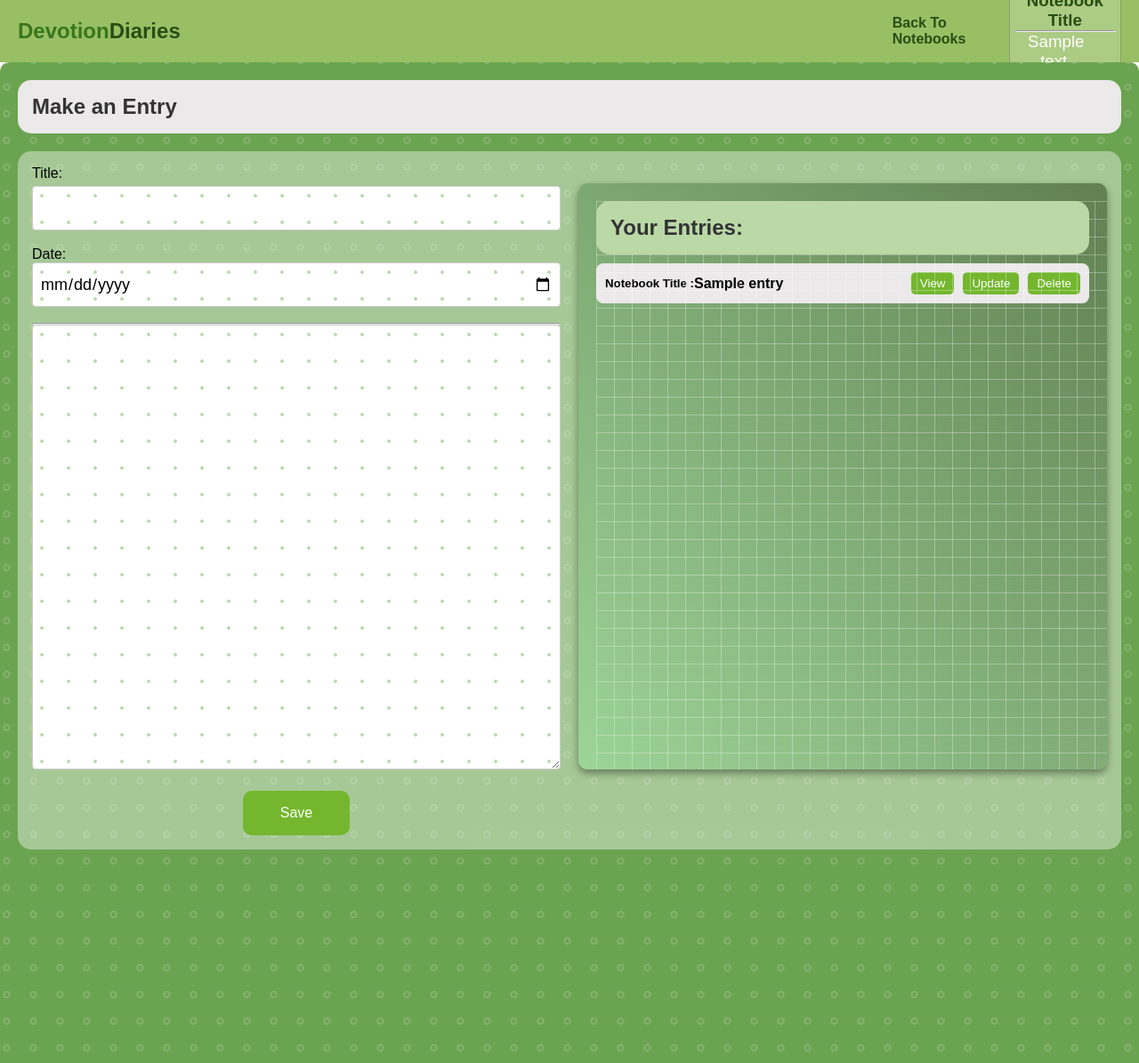
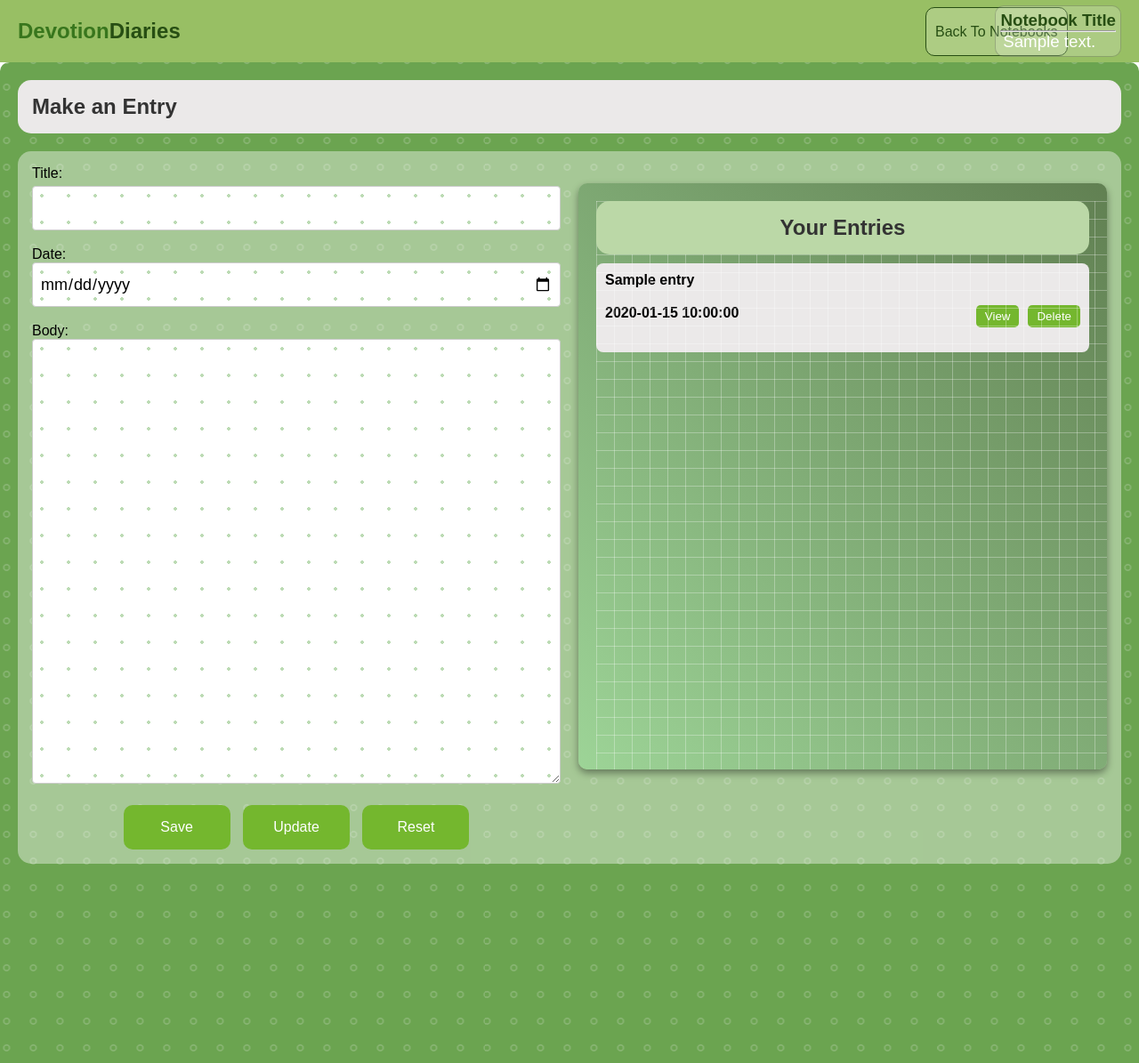
Before and after one commit to SiennaShaniah/Devotion-Diaries, a PHP site: page /notebook.php?notebook_id=1 in a window 1280 px wide. Shown: the top 1195 px of the page at 89% size. Run offline with PHP 8.4, Linux system fonts and the light colour scheme; the visitor is signed in with stand-in values (Sample User, id 1); tables that the repository leaves empty or names only in its code hold one stand-in row (values such as "Sample post").

Commit message:
13TH COMMIT

```diff
--- a/notebook.css
+++ b/notebook.css
@@ -130,7 +130,33 @@
     width: 100%;
     padding: 1rem;
     border-radius: 15px;
+   text-align: end;
 }
+
+.back-button {
+    position: absolute;
+    top: 8px;
+    left: 20px;
+    height: 55px;
+    width: auto;
+    padding: 10px;
+    display: flex;
+    align-items: center;
+    justify-content: center;
+    color: #274e13;
+    border: 1px solid #274e13;
+    border-radius: 10px;
+    text-decoration: none;
+    margin-left: 1020px;
+    background-color: rgba(255, 255, 255, 0.2);
+   font-weight: 500;
+}
+
+.back-button:hover {
+    color: #6aa84f;
+    border-color: #6aa84f;
+}
+
 
 select {
     border: none;
@@ -181,7 +207,7 @@ label {
 }
 
 .form-group input[type="text"] {
-    width: 100%; /* Adjusted width to fill the screen */
+    width: 100%;
     height: 50px;
     padding: 8px;
     border: 1px solid #ccc;
@@ -196,7 +222,7 @@ label {
 }
 
 .form--group input[type="date"] {
-    width: 100%; /* Adjusted width to fill the screen */
+    width: 100%;
     height: 50px;
     padding: 8px;
     border: 1px solid #ccc;
@@ -252,7 +278,7 @@ label {
 
 .section--title2 {
     display: flex;
-    justify-content: space-between;
+    justify-content: center;
     margin-bottom: 10px;
     color: #38761d;
     position: relative;
@@ -305,22 +331,32 @@ label {
     padding: 10px;
     margin-bottom: 10px;
     display: flex;
-    align-items: center;
+    flex-wrap: wrap;
+    align-items: flex-start;
     justify-content: space-between;
-    height: auto;
+    min-height: 100px;
+    overflow: hidden;
 }
 
-.entry-number {
-    font-size: medium;
-    margin-right: 20px;
-    font-weight: 600;
-    flex-shrink: 0;
+.entry-info {
+    flex-grow: 1;
+    display: flex;
+    flex-wrap: wrap;
+    gap: 20px;
 }
 
 .entry-title {
     margin-right: 20px;
-    flex-grow: 1;
-    flex-shrink: 1;
+    flex-basis: 50%;
+    overflow: hidden;
+    text-overflow: ellipsis;
+    white-space: nowrap;
+    color: #000;
+}
+
+.entry-date {
+    margin-right: 20px;
+    flex-basis: 50%;
     overflow: hidden;
     text-overflow: ellipsis;
     white-space: nowrap;
@@ -330,7 +366,6 @@ label {
 .btn-group {
     display: flex;
     gap: 10px;
-    flex-shrink: 0;
 }
 
 .btn-group button {
@@ -340,13 +375,12 @@ label {
     border-radius: 5px;
     padding: 5px 10px;
     cursor: pointer;
-    flex: 1;
-    text-align: center;
 }
 
 .btn-group button:hover {
     background-color: #38761d;
 }
+
 
 .noteName {
     display: inline-block;
@@ -361,28 +395,3 @@ label {
 .note {
     margin: 0;
 }
-
-.back{
-    margin-left: 800px;
-}
-
-.back {
-    cursor: pointer;
-    transition: color 0.3s ease;
-}
-
-.back:hover {
-    background-color: #e9edf1; /* Change background color on hover */
-}
-
-.back:active {
-    background-color: #dfe6ec; /* Change background color when clicked */
-}
-
-.sidebar-link:hover {
-    background-color: #f0f0f0; /* Change background color on hover */
-}
-
-.sidebar-link:active {
-    background-color: #e0e0e0; /* Change background color when clicked */
-}
--- a/notebook.php
+++ b/notebook.php
@@ -31,16 +31,22 @@ if ($_SERVER["REQUEST_METHOD"] == "POST") {
     $notebookId = $_SESSION['notebookId'];
     $notebookTitle = $_SESSION['notebookTitle'];
 
-    $stmt = $mysqli->prepare("INSERT INTO entries (notebook_id, userId, notebook_title, entry_title, entrydate_uploaded, entry_body) VALUES (?, ?, ?, ?, ?, ?)");
-    $stmt->bind_param("iissss", $notebookId, $userId, $notebookTitle, $entryTitle, $dateUploaded, $entryBody);
-    $stmt->execute();
-    $stmt->close();
+    if (isset($_POST['save'])) {
+        $stmt = $mysqli->prepare("INSERT INTO entries (notebook_id, userId, notebook_title, entry_title, entrydate_uploaded, entry_body) VALUES (?, ?, ?, ?, ?, ?)");
+        $stmt->bind_param("iissss", $notebookId, $userId, $notebookTitle, $entryTitle, $dateUploaded, $entryBody);
+        $stmt->execute();
+        $stmt->close();
+    } elseif (isset($_POST['update']) && isset($_POST['entryId'])) {
+        $entryId = $_POST['entryId'];
+        $stmt = $mysqli->prepare("UPDATE entries SET entry_title = ?, entrydate_uploaded = ?, entry_body = ? WHERE entries_id = ? AND userId = ? AND notebook_id = ?");
+        $stmt->bind_param("sssiii", $entryTitle, $dateUploaded, $entryBody, $entryId, $userId, $notebookId);
+        $stmt->execute();
+        $stmt->close();
+    }
 
     $entryTitle = $dateUploaded = $entryBody = "";
 }
 ?>
-
-
 
 
 <!DOCTYPE html>
@@ -53,6 +59,7 @@ if ($_SERVER["REQUEST_METHOD"] == "POST") {
     <link rel="stylesheet" href="notebook.css">
     <script src="https://cdn.jsdelivr.net/npm/chart.js@3.9.1/dist/chart.min.js"></script>
     <link href="https://cdn.jsdelivr.net/npm/remixicon@2.5.0/fonts/remixicon.css" rel="stylesheet">
+    <link href="https://fonts.googleapis.com/css2?family=Open+Sans:wght@300;600&display=swap" rel="stylesheet">
 </head>
 
 <body>
@@ -61,7 +68,9 @@ if ($_SERVER["REQUEST_METHOD"] == "POST") {
             <h2><span>Devotion</span>Diaries</h2>
         </div>
         <div class="back">
-            <h4>Back To Notebooks</h4>
+            <a href="user.php" id="backToNotebooks" class="back-button">
+                <i class="fas fa-arrow-left"></i>Back To Notebooks
+            </a>
         </div>
         <div class="noteName">
             <h3>Notebook Title</h3>
@@ -90,7 +99,6 @@ if ($_SERVER["REQUEST_METHOD"] == "POST") {
                 $mysqli->close();
                 ?>
             </h3>
-
         </div>
     </section>
 
@@ -103,6 +111,7 @@ if ($_SERVER["REQUEST_METHOD"] == "POST") {
 
                 <div class="section--container">
                     <form id="entryForm" action="" method="POST">
+                        <input type="hidden" id="entryId" name="entryId">
                         <div class="form-group">
                             <label for="entryTitle">Title:</label>
                             <input type="text" id="entryTitle" name="entryTitle" required>
@@ -113,34 +122,35 @@ if ($_SERVER["REQUEST_METHOD"] == "POST") {
                             <input type="date" id="dateUploaded" name="dateUploaded" required>
                         </div>
                         <br>
-                        <hr>
                         <div class="form-group1">
-                            <label for="entryBody"></label>
+                            <label for="entryBody">Body:</label>
                             <textarea id="entryBody" name="entryBody" rows="6" required></textarea>
                             <div class="button-group">
-                                <button type="submit" class="save-button">Save</button>
+                                <button type="submit" name="save" class="save-button">Save</button>
+                                <button type="submit" name="update" class="update-button">Update</button>
+                                <button type="button" name="reset" class="reset-button" onclick="resetForm()">Reset</button>
                             </div>
                         </div>
                     </form>
 
+                    <script>
+                        function resetForm() {
+                            document.getElementById('entryId').value = '';
+                            document.getElementById('entryTitle').value = '';
+                            document.getElementById('dateUploaded').value = '';
+                            document.getElementById('entryBody').value = '';
+                        }
+                    </script>
 
                     <div class="new-container">
                         <div class="section--title2">
-                            <h3 class="title">Your Entries:</h3>
+                            <h3 class="title">Your Entries</h3>
                         </div>
 
-
                         <?php
-                        // Include the database connection file
                         include 'Database_connect.php';
-
-
-
-                        // Set notebook ID and title from URL parameters if available
                         if (isset($_GET['notebook_id'])) {
                             $_SESSION['notebookId'] = $_GET['notebook_id'];
-
-                            // Retrieve notebook title from the database based on notebook ID
                             $notebookId = $_SESSION['notebookId'];
                             $query = "SELECT notebook_title FROM notebooks WHERE notebook_id = ?";
                             $stmt = $mysqli->prepare($query);
@@ -149,46 +159,35 @@ if ($_SERVER["REQUEST_METHOD"] == "POST") {
                             $stmt->bind_result($notebookTitle);
                             $stmt->fetch();
                             $stmt->close();
-
-                            // Set notebook title in session
                             $_SESSION['notebookTitle'] = $notebookTitle;
                         }
-
-                        // Check if notebookId and notebookTitle session variables are set
                         if (!isset($_SESSION['notebookId']) || !isset($_SESSION['notebookTitle'])) {
-                            // Redirect the user to an error page or handle it in some other way
                             header("Location: error_page.php");
-                            exit(); // Terminate script execution
+                            exit();
                         }
-
-                        // Retrieve user ID from session
                         $userId = $_SESSION['userId'];
-
-                        // Retrieve notebook ID and title from session
                         $notebookId = $_SESSION['notebookId'];
                         $notebookTitle = $_SESSION['notebookTitle'];
-
-                        // Retrieve entries from the database based on user ID, notebook ID, and notebook title
-                        $query = "SELECT entry_title FROM entries WHERE userId = ? AND notebook_id = ? AND notebook_title = ?";
+                        $query = "SELECT entries_id, entry_title, entrydate_uploaded, entry_body FROM entries WHERE userId = ? AND notebook_id = ? AND notebook_title = ?";
                         $stmt = $mysqli->prepare($query);
                         $stmt->bind_param("iis", $userId, $notebookId, $notebookTitle);
                         $stmt->execute();
-                        $stmt->bind_result($entryTitle);
+                        $stmt->bind_result($entryId, $entryTitle, $entryDate, $entryBody);
 
-                        // Fetch and display entries in cards
                         while ($stmt->fetch()) {
-                            echo '<div class="card">';
-                            echo '<h5>Notebook Title :   </h5>';
-                            echo '<br>';
-                            echo '<h4 class="entry-title">  ' . htmlspecialchars($entryTitle) . '</h4>';
+                            echo '<div class="card" id="entryCard' . $entryId . '">';
+                            echo '<h4 class="entry-title">' . htmlspecialchars($entryTitle) . '</h4>';
+                            echo '<h4 class="entry-date">' . htmlspecialchars($entryDate) . '</h4>';
+                            echo '<p class="entry-body" style="display: none;">' . htmlspecialchars($entryBody) . '</p>';
                             echo '<div class="btn-group">';
-                            echo '<button class="view-btn">View</button>';
-                            echo '<button type="button" class="update-button">Update</button>';
-                            echo '<button type="button" class="delete-button">Delete</button>';
+                            echo '<button type="button" class="view-btn" onclick="viewEntry(' . $entryId . ')">View</button>';
+                            echo '<form method="post" action="delete_entry.php">';
+                            echo '<input type="hidden" name="delete_entry_id" value="' . $entryId . '">';
+                            echo '<button type="submit" class="delete-button">Delete</button>';
+                            echo '</form>';
                             echo '</div>';
                             echo '</div>';
                         }
-
                         $stmt->close();
                         $mysqli->close();
                         ?>
@@ -198,11 +197,21 @@ if ($_SERVER["REQUEST_METHOD"] == "POST") {
                 </div>
             </div>
         </div>
-
-
-        </div>
     </section>
 
+    <script>
+        function viewEntry(entryId) {
+            var card = document.getElementById('entryCard' + entryId);
+            var entryTitle = card.querySelector('.entry-title').innerText;
+            var entryDate = card.querySelector('.entry-date').innerText;
+            var entryBody = card.querySelector('.entry-body').innerText;
+
+            document.getElementById('entryId').value = entryId;
+            document.getElementById('entryTitle').value = entryTitle;
+            document.getElementById('dateUploaded').value = entryDate;
+            document.getElementById('entryBody').value = entryBody;
+        }
+    </script>
 
 </body>
 
--- a/user.css
+++ b/user.css
@@ -169,12 +169,12 @@ a.active {
   text-align: center;
   justify-content: space-between;
   margin-bottom: 10px;
-  color: #38761d;
   position: relative;
-  background: linear-gradient(150deg, #74B72E 20%, #274e13 100%);
+  background: #97BC62;
   width: 100%;
   padding: 1rem;
   border-radius: 15px;
+  color: white;
 }
 
 .section--container {
@@ -192,6 +192,8 @@ a.active {
   grid-template-columns: repeat(3, 1fr);
   grid-gap: 20px;
 }
+
+
 
 .row {
   display: flex;
```
Also changed, not shown: delete_entry.php (added, +27 -0 lines), logReg.css (+4 -4 lines), user.php (+99 -30 lines).
